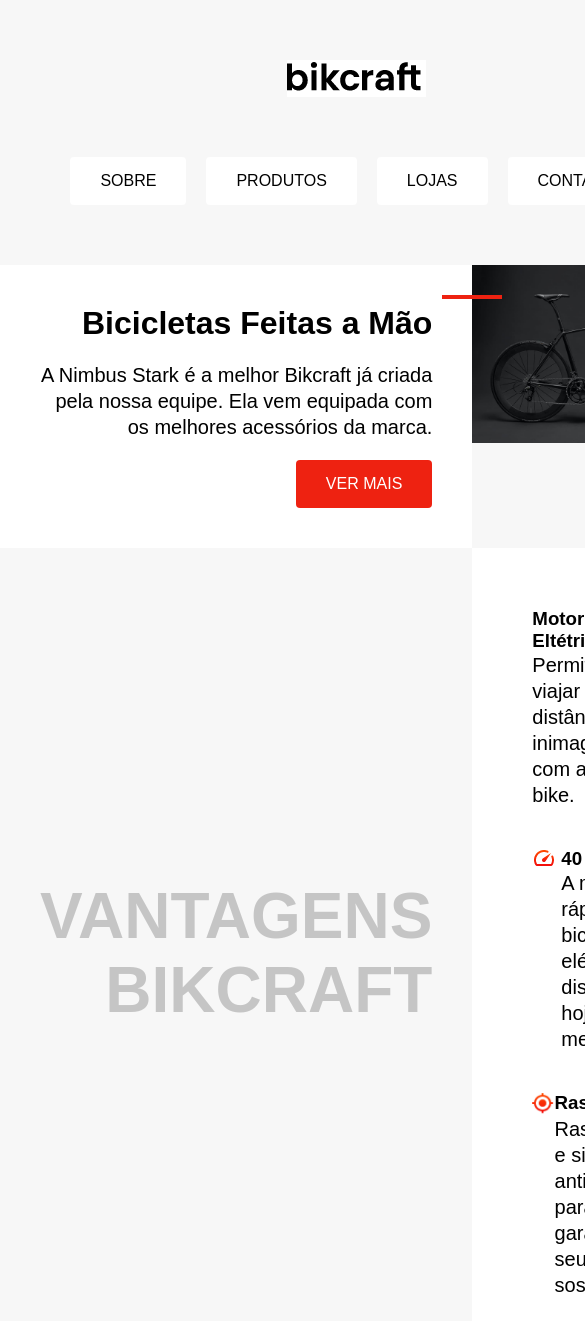
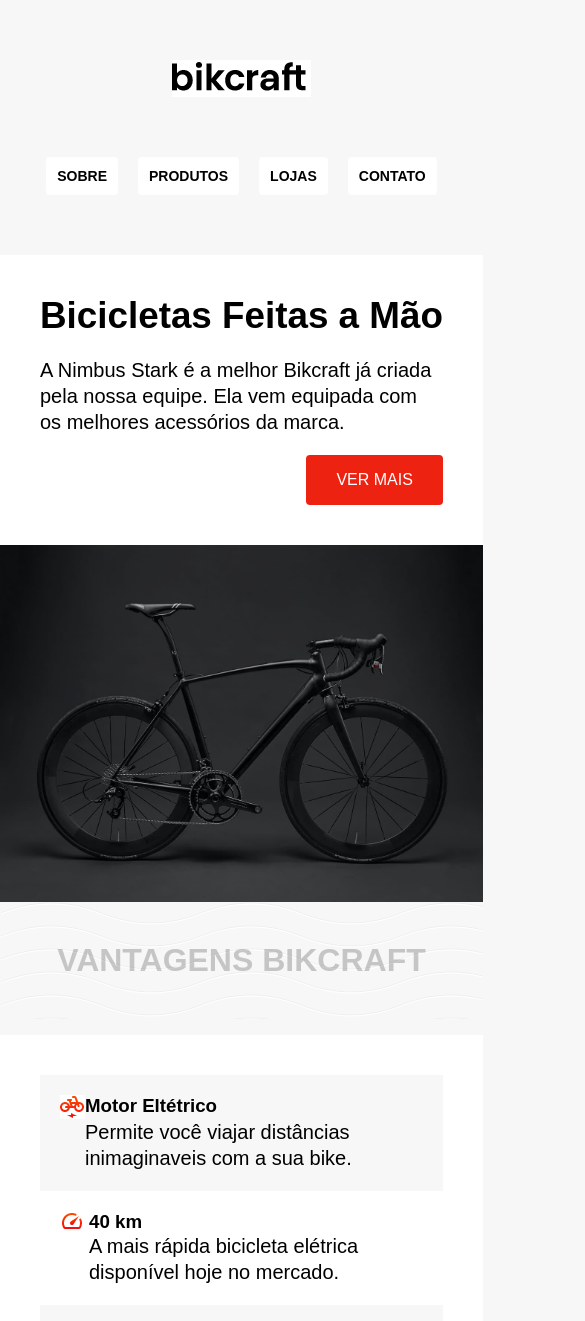
Before and after one commit to ValterRodrigoFerreira/bikecraft, a plain HTML site: page index.html in a window 390 px wide. Shown: the top 1321 px of the page, 585 px wide, since content can reach past the window. Drawn offline with Linux system fonts and the light colour scheme.

Commit message:
Add files via upload

```diff
--- a/index.html
+++ b/index.html
@@ -1,56 +1,72 @@
 <!DOCTYPE html>
-<html lang="pt-br ">
+<html lang="pt-br">
 
 <head>
   <meta charset="UTF-8">
+  <meta http-equiv="X-UA-Compatible" content="IE=edge">
+  <meta name="viewport" content="width=device-width, initial-scale=1.0">
   <title>Bikecraft</title>
   <link rel="stylesheet" href="./style.css">
 </head>
 
 <body>
+  <header class="header">
     <img src="./img/bikcraftlogo.png" alt="Bikcraft">
 
-  <div class="menu">
-    <a href="/">Sobre</a>
-    <a href="/">Produtos</a>
-    <a href="/">Lojas</a>
-    <a href="/">Contato</a>
-  </div>
+    <nav class="menu">
+      <li><a href="/">Sobre</a></li>
+      <li><a href="/">Produtos</a></li>
+      <li><a href="/">Lojas</a></li>
+      <li><a href="https://github.com/ValterRodrigoFerreira">Contato</a></li>
+    </nav>
+  </header>
 
-  <div class="conteudo">
+  <container>
+    <section class="conteudo">
+
       <div class="introducao">
-      <span class=detalhe></span>
-      <h1>Bicicletas Feitas a Mão</h1>
-      <p>A Nimbus Stark é a melhor Bikcraft já criada pela nossa equipe. Ela vem equipada com os melhores acessórios da marca.</p>
+        <h1 class="title">Bicicletas Feitas a Mão</h1>
+        <p class="descricao">A Nimbus Stark é a melhor Bikcraft já criada pela nossa equipe. Ela vem equipada com os melhores acessórios da marca.</p>
         <a class="botao" href="/">VER MAIS</a>
       </div>
 
-    <img src="./img/bicicleta.jpg" alt="fotobicicleta">
+      <div class="introducao-cover">
+        <img class="foto" src="./img/bicicleta.jpg" alt="fotobicicleta">
+      </div>
+
+    </section>
+
+    <section class="conteudo conteudo-vantagens">
 
       <h2 class="subtitulo">Vantagens Bikcraft</h2>
 
-    <div class="vantagens">
-      <div class="vantagens-item">
+      <ul class="vantagens">
+        <li class="vantagens-item">
           <img src="./img/eletrica.png" alt="">
           <h3>Motor Eltétrico</h3>
-        <p>Permite você viajar distâncias inimaginaveis com a sua bike.</p>
-      </div>
-      <div class="vantagens-item">
+          <p class="descricao">Permite você viajar distâncias inimaginaveis com a sua bike.</p>
+        </li>
+
+        <li class="vantagens-item">
           <img src="./img/velocidade.png" alt="">
           <h3>40 km</h3>
-        <p>A mais rápida bicicleta elétrica disponível hoje no mercado.</p>
-      </div>
-      <div class="vantagens-item">
+          <p class="descricao">A mais rápida bicicleta elétrica disponível hoje no mercado.</p>
+        </li>
+
+        <li class="vantagens-item">
           <img src="./img/rastreador.png" alt="">
           <h3>Rastreador</h3>
-        <p>Rastreador e sistema anti-furto para garantir o seu sossego.</p>
-      </div>
-    </div>
-  </div>
+          <p class="descricao">Rastreador e sistema anti-furto para garantir o seu sossego.</p>
+        </li>
 
-  <div class="rodape">
-    <p>Bikcraft.Alguns Direitos reservados - by Valter Rodrigo Ferreira</p>
-  </div>
+      </ul>
+    </section>
+
+  </container>
+
+  <footer class="rodape">
+    <p class="descricao-footer">Bikcraft.Alguns Direitos reservados - by Valter Rodrigo Ferrira</p>
+  </footer>
 
 </body>
 
--- a/style.css
+++ b/style.css
@@ -3,9 +3,9 @@ body {
   margin: 0;
   background-color: #f7f7f7;
   display: grid;
-  gap: 60px;
+  gap: 3.75rem;
   justify-items: center;
-  margin-top: 60px;
+  margin-top: 3.75rem;
 }
 
 img {
@@ -24,25 +24,40 @@ h3 {
   margin: 0;
 }
 
-p {
-  font-size: 20px;
+.header {
+  display: grid;
+  gap: 3.75rem;
+  justify-items: center;
+}
+
+.descricao {
+  font-size: 1.25rem;
   line-height: 1.3;
 }
 
 .menu {
   display: flex;
   flex-wrap: wrap;
-  gap: 20px;
+  gap: 1.25rem;
   justify-content: center;
+  list-style: none;
 }
 
 .menu a {
+  display: block;
   background-color: #ffffff;
-  padding: 15px 30px;
-  border-radius: 4px;
+  padding: 1rem 1.875rem;
+  border-radius: 0.25rem;
   color: #000000;
   text-transform: uppercase;
+  font-weight: bold;
   text-decoration: solid black;
+  border: 0.1875rem solid #ffffff;
+}
+
+.menu a:hover {
+  font-size: 1rem;
+  border: 0.1875rem solid red;
 }
 
 .conteudo {
@@ -53,61 +68,153 @@ p {
 
 .introducao {
   background-color: #fff;
-  padding: 40px;
+  padding: 2.5rem;
   text-align: right;
   position: relative;
   display: grid;
-  gap: 20px;
+  gap: 1.25rem;
   align-content: center;
   justify-items: end;
 }
 
-.detalhe {
+.introducao h1 {
+  font-size: 2.3rem;
+}
+
+.introducao-cover img {
+  object-fit: cover;
+  height: 100%;
+}
+
+.title::after {
+  content: "";
   width: 60px;
   height: 4px;
   background-color: #e21;
   position: absolute;
-  top: 30px;
-  right: -30px;
+  top: 1.875rem;
+  right: -1.875rem;
 }
 
 .botao {
   background-color: #e21;
   color: #ffffff;
-  padding: 15px 30px;
-  border-radius: 4px;
+  padding: 1rem 1.875rem;
+  border-radius: 0.25rem;
   text-transform: uppercase;
 }
 
+.botao:hover {
+  background-color: #900;
+}
+
 .subtitulo {
-  font-size: 64px;
+  font-size: 4rem;
+  background-image: url(/img/onda.svg);
   text-transform: uppercase;
   color: rgba(0, 0, 0, 0.2);
   text-align: right;
-  padding: 40px;
+  padding: 2.5rem;
   align-self: center;
 }
 
 .vantagens {
   background-color: #ffffff;
-  padding: 40px;
+  padding: 2.5rem;
 }
 
 .vantagens-item {
   display: grid;
   grid-template-columns: auto 1fr;
-  gap: 10x 20px;
-  padding: 20px;
+  gap: 10x 1.25rem;
+  padding: 1.25rem;
+}
+
+.vantagens-item:hover {
+  border-left: 0.25rem solid #e21;
 }
 
 .vantagens-item p {
   grid-column: 2;
 }
 
+.vantagens-item:nth-child(odd) {
+  background-color: #f7f7f7;
+}
+
 .rodape {
   background-color: #ffffff;
   width: 100%;
   text-align: center;
-  padding: 40px;
+  padding: 2.5rem;
   box-sizing: border-box;
 }
+
+@media (max-width: 1000px) {
+  .menu a {
+    display: block;
+    background-color: #ffffff;
+
+    border-radius: 0.25rem;
+    color: #000000;
+    text-transform: uppercase;
+    font-weight: bold;
+    text-decoration: solid black;
+    border: 0.1875rem solid #ffffff;
+    padding: 8px;
+    font-size: 14px;
+  }
+
+  .menu a:hover {
+    font-size: 1rem;
+    border: 0.1875rem solid red;
+  }
+
+  .title::after {
+    display: none;
+  }
+
+  .conteudo-vantagens {
+    grid-template-columns: 1fr; /* repeat(auto-fit, minmax(600px, 1fr)); */
+  }
+
+  .subtitulo {
+    text-align: center;
+  }
+
+  .introducao-cover {
+    object-fit: cover;
+  }
+
+  h1 {
+    white-space: nowrap;
+  }
+
+  .vantagens {
+    grid-template-columns: 1fr;
+  }
+}
+
+@media (max-width: 1000px) {
+  .conteudo {
+    grid-template-columns: 1fr;
+  }
+
+  .introducao {
+    text-align: left;
+  }
+
+  .subtitulo {
+    font-size: 3rem;
+  }
+}
+
+@media (max-width: 400px) {
+  .subtitulo {
+    font-size: 2rem;
+  }
+
+  p {
+    font-size: 1rem;
+  }
+}
```
Also changed, not shown: img/onda.svg (added). Lines whose indentation alone changed are shown as unchanged.
